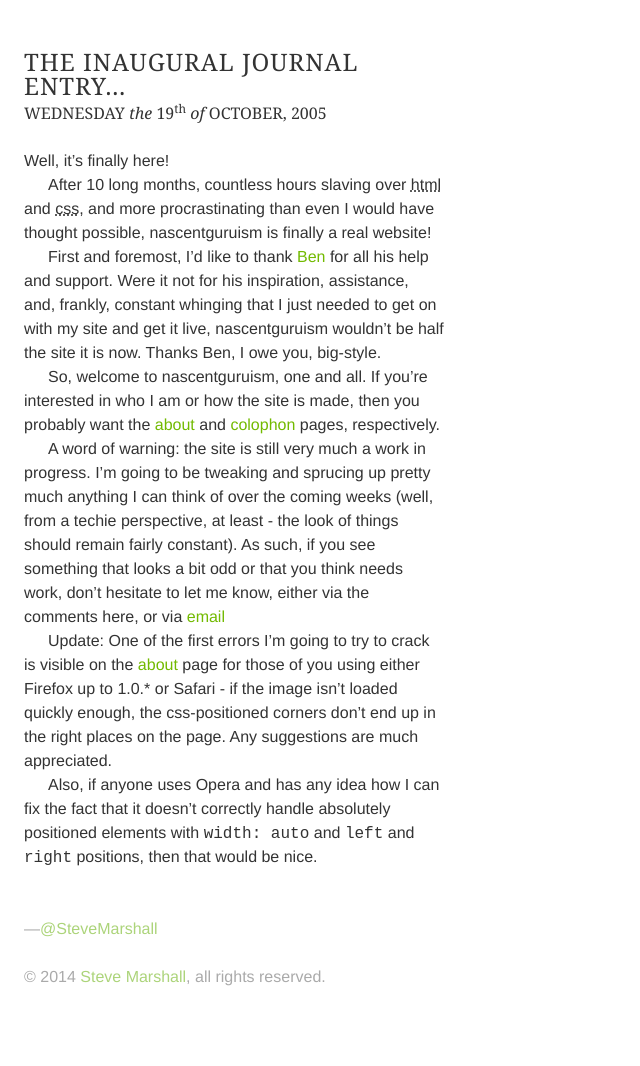
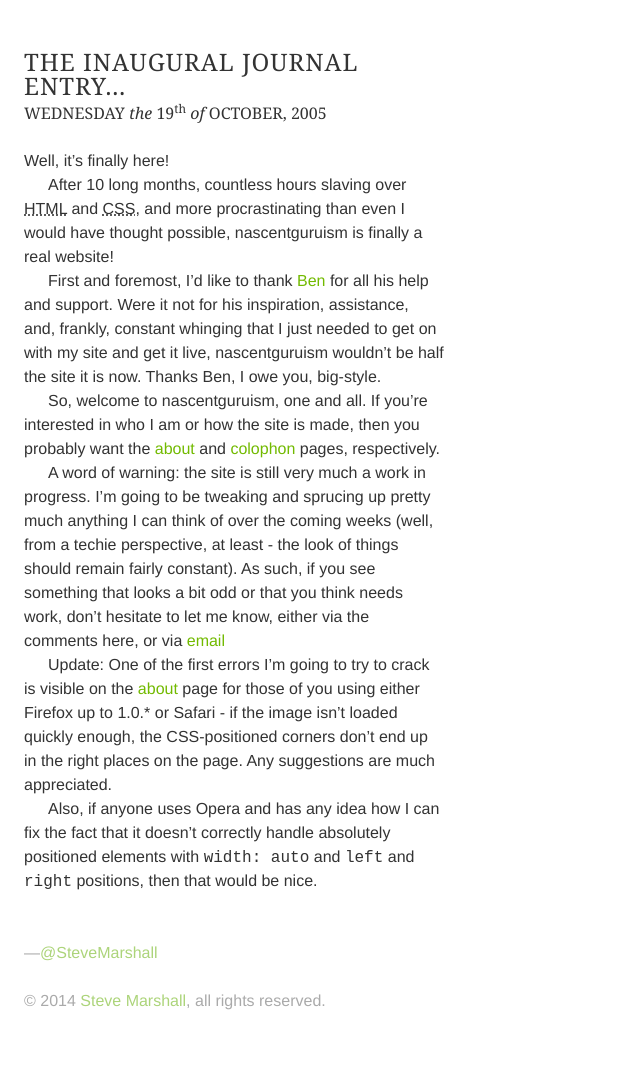
Before and after one commit to SteveMarshall/stevemarshall.github.io, a Jekyll site: the page built from _posts/2005-10-19-the-inaugural-journal-entry.md, in a window 1280 px wide. Shown: the whole page, without its empty margins (0-640 px from the left). Built offline with Jekyll 4.4.1, drawn with Linux system fonts in a browser that asks for light colours; before the commit the page ends 1042 px from its top, so only the background shows below that.

Commit message:
Fix capitalisation of abbreviations

```diff
--- a/_posts/2005-10-19-the-inaugural-journal-entry.md
+++ b/_posts/2005-10-19-the-inaugural-journal-entry.md
@@ -4,7 +4,7 @@
 ---
 Well, it's finally here!
 
-After 10 long months, countless hours slaving over <acronym title="HyperText Markup Language">html</acronym> and <acronym title="Cascading Style Sheets">css</acronym>, and more procrastinating than even I would have thought possible, nascentguruism is finally a real website!
+After 10 long months, countless hours slaving over <acronym title="HyperText Markup Language">HTML</acronym> and <acronym title="Cascading Style Sheets">CSS</acronym>, and more procrastinating than even I would have thought possible, nascentguruism is finally a real website!
 
 First and foremost, I'd like to thank [Ben][] for all his help and support. Were it not for his inspiration, assistance, and, frankly, constant whinging that I just needed to get on with my site and get it live, nascentguruism wouldn't be half the site it is now. Thanks Ben, I owe you, big-style.
 
@@ -12,7 +12,7 @@
 
 A word of warning: the site is still very much a work in progress. I'm going to be tweaking and sprucing up pretty much anything I can think of over the coming weeks (well, from a techie perspective, at least - the look of things should remain fairly constant). As such, if you see something that looks a bit odd or that you think needs work, don't hesitate to let me know, either via the comments here, or via [email][]
 
-Update: One of the first errors I'm going to try to crack is visible on the [about][] page for those of you using either Firefox up to 1.0.* or Safari - if the image isn't loaded quickly enough, the <acronym>css</acronym>-positioned corners don't end up in the right places on the page. Any suggestions are much appreciated.
+Update: One of the first errors I'm going to try to crack is visible on the [about][] page for those of you using either Firefox up to 1.0.* or Safari - if the image isn't loaded quickly enough, the <acronym>CSS</acronym>-positioned corners don't end up in the right places on the page. Any suggestions are much appreciated.
 
 Also, if anyone uses Opera and has any idea how I can fix the fact that it doesn't correctly handle absolutely positioned elements with <code>width: auto</code> and <code>left</code> and <code>right</code> positions, then that would be nice.
 
```
Also changed, not shown: _posts/2005-10-23-all-booked-up-for-sxswi.md (+2 -2 lines).
